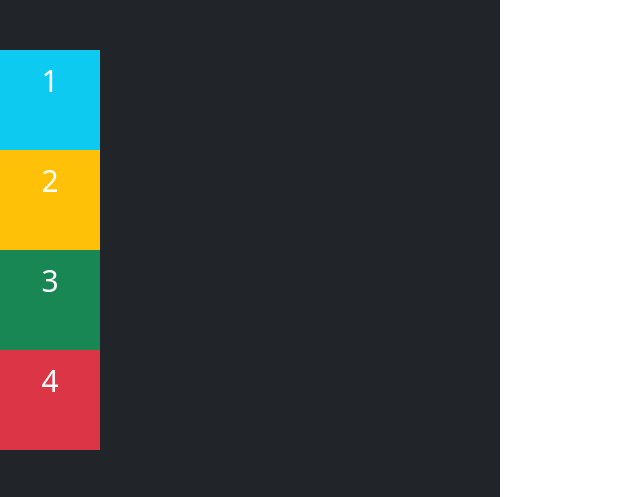
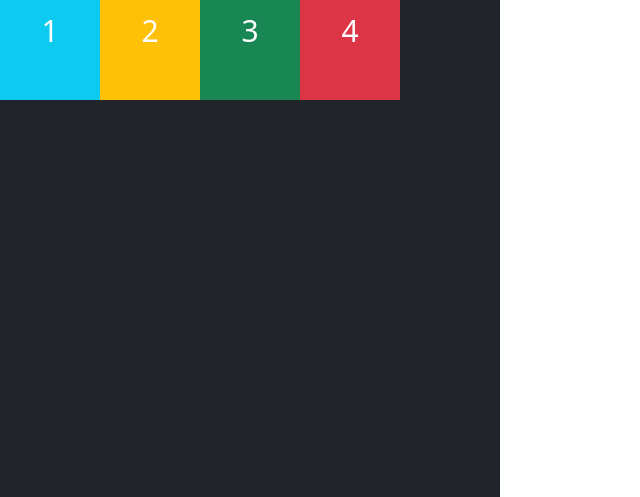
Before and after one commit to d43v0/boostrap_3, a plain HTML site: page index.html in a window 1280 px wide. Shown: the top 497 px of the page, without its empty margins (0-640 px from the left). Drawn offline with nearby package versions, Linux system fonts and the light colour scheme.

Commit message:
Propiedades padre penultimo

```diff
--- a/index.html
+++ b/index.html
@@ -17,14 +17,14 @@
     }
     .flex-item{
         --tamano:100px;
-        width: var(--tamano);
-        height: var(--tamano);
+       width: var(--tamano);
+       height: var(--tamano);
     }
 </style>
 </head>
 <body>
 
-    <div class="d-flex justify-content-center flex-column flex-content bg-dark text-white text-center">
+    <div class="d-flex align-items-baseline flex-content bg-dark text-white text-center">
         <div class="flex-item p-2 bg-info">1</div>
         <div class="flex-item p-2 bg-warning">2</div>
         <div class="flex-item p-2 bg-success">3</div>
```
Also changed, not shown: notas.txt.
